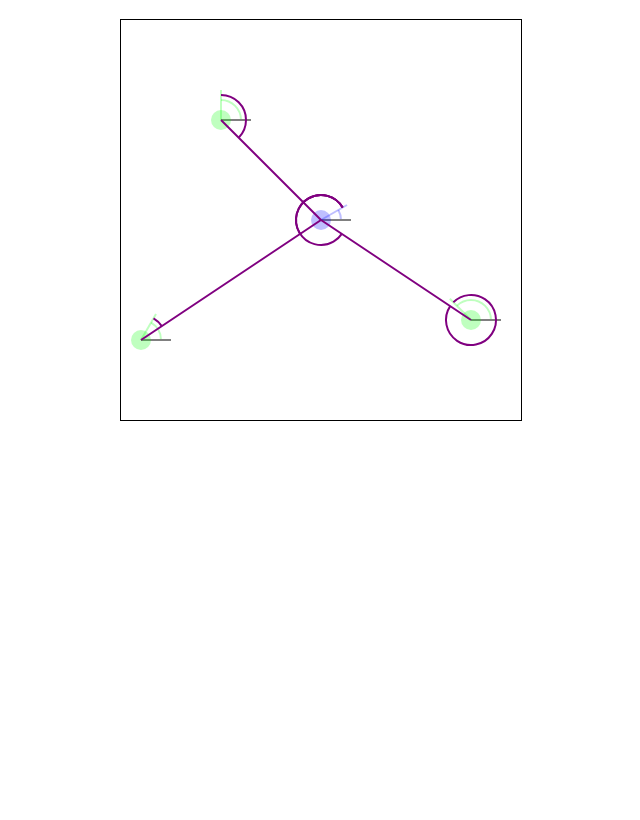
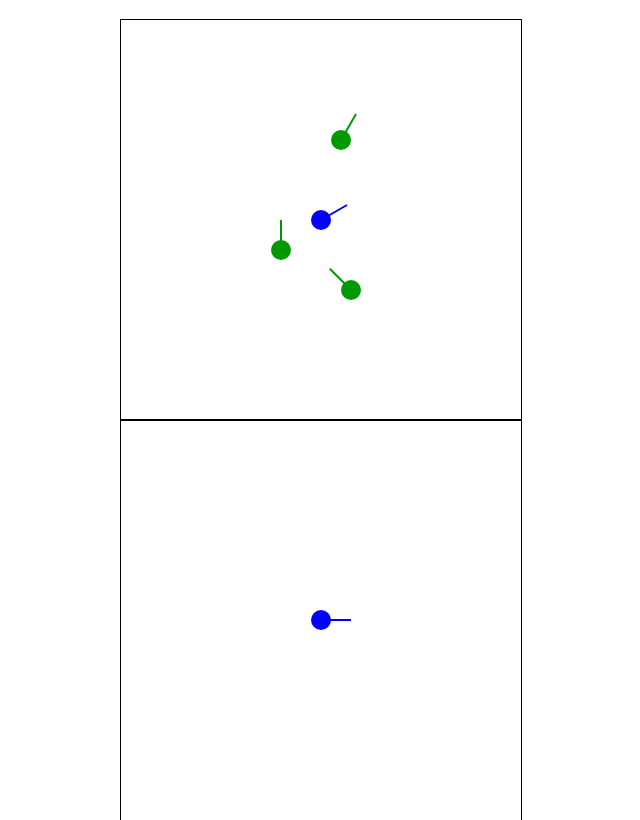
Before and after one commit to mac-casellaj/LiDart, a plain HTML site: page src/state_estimation_sim/stateestimationsim.html in a window 1280 px wide. Shown: the whole page, without its empty margins (319-959 px from the left). Drawn offline with Linux system fonts and the light colour scheme.

Commit message:
more progress on the sim

```diff
--- a/src/state_estimation_sim/stateestimationsim.html
+++ b/src/state_estimation_sim/stateestimationsim.html
@@ -6,25 +6,25 @@
             const angle_arm_r = 30;
             const annotation_color = "grey";
 
-            const landmark_color = "#00FF00";
+            const landmark_color = "#009900";
             const robot_color = "#0000FF";
 
             const observation_arc_r = 25;
             const observation_color = "purple";
 
             function drawXYTheta(ctx, X, color) {
-                ctx.strokeStyle = color;
-                ctx.lineWidth = 2;
-                ctx.beginPath();
-                ctx.ellipse(X.x, X.y, angle_arc_r, angle_arc_r, 0, 0, X.theta);
-                ctx.stroke();
+                // ctx.strokeStyle = color;
+                // ctx.lineWidth = 2;
+                // ctx.beginPath();
+                // ctx.ellipse(X.x, X.y, angle_arc_r, angle_arc_r, 0, 0, X.theta);
+                // ctx.stroke();
 
-                ctx.strokeStyle = annotation_color;
-                ctx.lineWidth = 2;
-                ctx.beginPath();
-                ctx.moveTo(X.x, X.y);
-                ctx.lineTo(X.x + angle_arm_r, X.y);
-                ctx.stroke();
+                // ctx.strokeStyle = annotation_color;
+                // ctx.lineWidth = 2;
+                // ctx.beginPath();
+                // ctx.moveTo(X.x, X.y);
+                // ctx.lineTo(X.x + angle_arm_r, X.y);
+                // ctx.stroke();
 
                 ctx.strokeStyle = color;
                 ctx.lineWidth = 2;
@@ -36,6 +36,56 @@
                 ctx.fillStyle = color;
                 ctx.beginPath();
                 ctx.ellipse(X.x, X.y, dot_r, dot_r, 0, 0, 2*Math.PI);
+                ctx.fill();
+            }
+
+            function drawXYThetaWithVariance(ctx, E, Var, color) {
+                // Draw variance
+                ctx.strokeStyle = color + "60";
+                ctx.lineWidth = 2;
+                ctx.beginPath();
+                ctx.moveTo(E.x, E.y);
+                ctx.lineTo(E.x + angle_arm_r*Math.cos(E.theta), E.y + angle_arm_r*Math.sin(E.theta));
+                ctx.stroke();
+
+                ctx.beginPath();
+                ctx.moveTo(E.x, E.y);
+                ctx.lineTo(E.x + angle_arm_r*Math.cos(E.theta), E.y + angle_arm_r*Math.sin(E.theta));
+                ctx.stroke();
+
+                const lambda1 = (Var.xx + Var.yy) / 2 + Math.sqrt( (Var.xx - Var.yy)*(Var.xx - Var.yy) / 4 + Var.xy*Var.xy );
+                const lambda2 = (Var.xx + Var.yy) / 2 - Math.sqrt( (Var.xx - Var.yy)*(Var.xx - Var.yy) / 4 + Var.xy*Var.xy );
+
+                let var_rotation = 0;
+                if((Var.xy == 0) && (Var.xx >= Var.yy)) {
+                    var_rotation = 0;
+                } else if((Var.xy == 0) && (Var.xx < Var.yy)) {
+                    var_rotation = Math.PI/2;
+                } else {
+                    var_rotation = Math.atan2(lambda1 - Var.xx, Var.yy);
+                }
+
+                const var_scale = 0.1;
+
+                const var_radiusX = var_scale*lambda1;
+                const var_radiusY = var_scale*lambda2;
+
+                ctx.strokeStyle = color + "60";
+                ctx.beginPath();
+                ctx.ellipse(E.x, E.y, var_radiusX, var_radiusY, var_rotation, 0, 2*Math.PI);
+                ctx.stroke();
+
+                // Draw mean
+                ctx.strokeStyle = color;
+                ctx.lineWidth = 2;
+                ctx.beginPath();
+                ctx.moveTo(E.x, E.y);
+                ctx.lineTo(E.x + angle_arm_r*Math.cos(E.theta), E.y + angle_arm_r*Math.sin(E.theta));
+                ctx.stroke();
+
+                ctx.fillStyle = color;
+                ctx.beginPath();
+                ctx.ellipse(E.x, E.y, dot_r, dot_r, 0, 0, 2*Math.PI);
                 ctx.fill();
             }
 
@@ -132,34 +182,139 @@
             // Constant Variances
             const Var_Yi = { dd: 2, pp: 2, aa: 2 };
 
-            // Actual poses
-            let L1 = { x: 20,  y: 80,  theta: 3.14/3   };
-            let L2 = { x: 100, y: 300, theta: 3.14/2   };
-            let L3 = { x: 350, y: 100, theta: 3*3.14/4 };
-            let X =  { x: 200, y: 200, theta: 3.14/6   };
+            // Actual states
+            let X =  { x: 0, y: 0, theta: 3.14/6   };
+            let landmarks = {
+                1: { x: 20,  y: 80,  theta: 3.14/3   },
+                2: { x: -40, y: -30, theta: 3.14/2   },
+                3: { x: 30, y: -70, theta: 3*3.14/4 },
+            };
 
-            // Landmark pose estimates
-            let E_L1 = { x: 0, y: 0, theta: 0 };
-            let Var_L1 = {xx: 1000, xy: 0, xt: 0, yy: 1000, yt: 0, tt: 1000 };
+            // Landmark state estimates
+            let landmark_estimates = {};
 
-            let E_L2 = {};
-            let Var_L2 = {};
+            // Robot state estimate (not reused, just for display purposes)
+            let E_X = { x: 0, y: 0, theta: 0 };
+            let Var_X = { xx: 0, xy: 0, xt: 0, yy: 0, yt: 0, tt: 0 };
 
-            let E_L3 = {};
-            let Var_L3 = {};
+            function run_state_estimator() {
+                // Compute observations -- part of the sim
+                let observations = {};
+                Object.entries(landmarks).forEach(entry => {
+                    const landmark_id = entry[0];
+                    const landmark_state = entry[1];
+
+                    observations[landmark_id] = gY(landmark_state, X);
+                });
+
+                // Estimate X from observations of previously observed landmarks,
+                // if no observed landmarks have been previously observed then initialize them as if X was 0
+
+                let X_estimates = [];
+                let w_denom = 0;
+                Object.entries(observations).forEach(entry => {
+                    const observed_id = entry[0];
+                    const Yi = entry[1];
+
+                    if(observed_id in landmark_estimates) {
+                        const E_Li = landmark_estimates[observed_id].E;
+                        const Var_Li = landmark_estimates[observed_id].Var;
+
+                        const Var_Xi = Var_gX(E_Li, Yi, Var_Li, Var_Yi);
+                        const wi = 1.0 / (Var_Xi.xx + Var_Xi.yy + Var_Xi.tt);
+                        w_denom += wi;
+
+                        // This landmark has been previously observed, it can be used to estimate X
+                        X_estimates.push([
+                            gX(E_Li, Yi),
+                            Var_Xi,
+                            wi,
+                        ]);
+                    }
+                });
+
+                console.log(X_estimates);
+
+                if(X_estimates.length == 0) {
+                    // TODO(Jon): do something here
+                }
+
+                E_X = { x: 0, y: 0, theta: 0 };
+                Var_X = { xx: 0, xy: 0, xt: 0, yy: 0, yt: 0, tt: 0 };
+                X_estimates.forEach(entry => {
+                    const E_Xi = entry[0];
+                    const Var_Xi = entry[1];
+                    const wi = entry[2] / w_denom;
+
+                    E_X.x += wi*E_Xi.x;
+                    E_X.y += wi*E_Xi.y;
+                    E_X.theta += wi*E_Xi.theta;
+
+                    Var_X.xx += wi*wi*Var_Xi.xx;
+                    Var_X.xy += wi*wi*Var_Xi.xy;
+                    Var_X.xt += wi*wi*Var_Xi.xt;
+                    Var_X.yy += wi*wi*Var_Xi.yy;
+                    Var_X.yt += wi*wi*Var_Xi.yt;
+                    Var_X.tt += wi*wi*Var_Xi.tt;
+                });
+
+                Object.entries(observations).forEach(entry => {
+                    const observed_id = entry[0];
+                    const Yi = entry[1];
+
+                    let E_Li = gL(Yi, E_X);
+                    let Var_Li = Var_gL(Yi, E_X, Var_Yi, Var_X);
+
+                    if(observed_id in landmark_estimates) {
+                        // This landmark has been previously observed, we can use the previous estimate to reduce variance
+
+                        const prev_E_Li = landmark_estimates[observed_id].E;
+                        const prev_Var_Li = landmark_estimates[observed_id].Var;
+
+                        const sigma1 = prev_Var_Li.xx + prev_Var_Li.yy + prev_Var_Li.tt;
+                        const sigma2 = Var_Li.xx + Var_Li.yy + Var_Li.tt;
+
+                        const w1 = sigma2 / (sigma1 + sigma2);
+                        const w2 = sigma1 / (sigma1 + sigma2);
+
+                        E_Li.x = w1*prev_E_Li.x + w2*E_Li.x;
+                        E_Li.y = w1*prev_E_Li.y + w2*E_Li.y;
+                        E_Li.theta = w1*prev_E_Li.theta + w2*E_Li.theta;
+
+                        Var_Li.xx = w1*w1*prev_Var_Li.xx + w2*w2*Var_Li.xx;
+                        Var_Li.xy = w1*w1*prev_Var_Li.xy + w2*w2*Var_Li.xy;
+                        Var_Li.xt = w1*w1*prev_Var_Li.xt + w2*w2*Var_Li.xt;
+                        Var_Li.yy = w1*w1*prev_Var_Li.yy + w2*w2*Var_Li.yy;
+                        Var_Li.yt = w1*w1*prev_Var_Li.yt + w2*w2*Var_Li.yt;
+                        Var_Li.tt = w1*w1*prev_Var_Li.tt + w2*w2*Var_Li.tt;
+                    }
+
+                    landmark_estimates[observed_id] = {
+                        E: E_Li,
+                        Var: Var_Li,
+                    };
+                });
+            }
 
             window.addEventListener("DOMContentLoaded", () => {
-                const canvas = document.getElementById("canvas");
-                const ctx = canvas.getContext("2d");
+                const inputcanvas = document.getElementById("inputcanvas");
+                const inputctx = inputcanvas.getContext("2d");
 
-                // Init landmark estimates
-                // ???
+                const outputcanvas = document.getElementById("outputcanvas");
+                const outputctx = outputcanvas.getContext("2d");
 
                 function renderCallback() {
-                    ctx.clearRect(0, 0, canvas.width, canvas.height);
-                    ctx.resetTransform();
-                    ctx.translate(0, canvas.height);
-                    ctx.scale(1, -1);
+                    inputctx.resetTransform();
+                    inputctx.clearRect(0, 0, inputcanvas.width, inputcanvas.height);
+                    inputctx.translate(0, inputcanvas.height);
+                    inputctx.scale(1, -1);
+                    inputctx.translate(inputcanvas.width/2, inputcanvas.height/2);
+
+                    outputctx.resetTransform();
+                    outputctx.clearRect(0, 0, outputcanvas.width, outputcanvas.height);
+                    outputctx.translate(0, outputcanvas.height);
+                    outputctx.scale(1, -1);
+                    outputctx.translate(outputcanvas.width/2, outputcanvas.height/2);
 
                     const move_speed = 0.4;
                     const rotate_speed = 0.02;
@@ -172,62 +327,24 @@
                     if(KeySDown) { X.y -= move_speed; }
                     if(KeyDDown) { X.x += move_speed; }
 
-                    // Draw actual poses
-                    drawXYTheta(ctx, L1, landmark_color + "40");
-                    drawXYTheta(ctx, L2, landmark_color + "40");
-                    drawXYTheta(ctx, L3, landmark_color + "40");
-                    drawXYTheta(ctx, X,  robot_color + "40");
+                    // Draw actual states
+                    drawXYTheta(inputctx, X, robot_color);
+                    Object.values(landmarks).forEach(landmark => {
+                        drawXYTheta(inputctx, landmark, landmark_color);
+                    });
 
                     // Compute & draw observations
-                    let Y1 = gY(L1, X);
-                    drawObservation(ctx, X, Y1);
+                    // ???????????
 
-                    let Y2 = gY(L2, X);
-                    drawObservation(ctx, X, Y2);
+                    // --- sim ends, state estimator begins ---
+                    drawXYThetaWithVariance(outputctx, E_X, Var_X, robot_color);
+                    Object.entries(landmark_estimates).forEach(entry => {
+                        const landmark_id = entry[0];
+                        const landmark_estimate = entry[1];
 
-                    let Y3 = gY(L3, X);
-                    drawObservation(ctx, X, Y3);
-
-                    // Compute & draw X estimate
-                    let E_X1 = gX(E_L1, Y1);
-                    let Var_X1 = Var_gX(E_L1, Y1, Var_L1, Var_Yi);
-                    /*
-                    let w1 = 1.0 / (Var_X1.xx + Var_X1.yy + Var_X1.tt);
-
-                    let E_X2 = gX(E_L2, Y2);
-                    let Var_X2 = Var_gX(E_L2, Y2, Var_L2, Var_Yi);
-                    let w2 = 1.0 / (Var_X2.xx + Var_X2.yy + Var_X2.tt);
-
-                    let E_X3 = gX(E_L3, Y3);
-                    let Var_X3 = Var_gX(E_L3, Y3, Var_L3, Var_Yi);
-                    let w3 = 1.0 / (Var_X3.xx + Var_X3.yy + Var_X3.tt);
-
-                    let w_denom = w1 + w2 + w3;
-
-                    let E_X = {
-                        x: (w1/w_denom)*E_X1.x + (w2/w_denom)*E_X2.x + (w3/w_denom)*E_X3.x,
-                        y: (w1/w_denom)*E_X1.y + (w2/w_denom)*E_X2.y + (w3/w_denom)*E_X3.y,
-                        theta: (w1/w_denom)*E_X1.theta + (w2/w_denom)*E_X2.theta + (w3/w_denom)*E_X3.theta,
-                    };
-
-                    let Var_X = {
-                        xx: 0,
-                        xy: 0,
-                        xt: 0,
-                        yy: 0,
-                        yt: 0,
-                        tt: 0,
-                    };
-                    */
-                    let E_X = E_X1;
-
-                    drawXYTheta(ctx, E_X, robot_color);
-
-                    // Compute & draw landmark estimates
-                    // drawXYTheta(ctx, E_L1, landmark_color + "80");
-                    // drawXYTheta(ctx, E_L2, landmark_color + "80");
-                    // drawXYTheta(ctx, E_L3, landmark_color + "80");
-
+                        drawXYThetaWithVariance(outputctx, landmark_estimate.E, landmark_estimate.Var, landmark_color);
+                        // drawXYTheta(outputctx, landmark_estimate.E, landmark_color);
+                    });
 
                     requestAnimationFrame(renderCallback);
                 }
@@ -251,13 +368,15 @@
                 else if(event.code == "KeyA") { KeyADown = false; }
                 else if(event.code == "KeyS") { KeySDown = false; }
                 else if(event.code == "KeyD") { KeyDDown = false; }
+                else if(event.code == "Space") { run_state_estimator(); }
             });
         </script>
     </head>
     <body style="margin: 0;">
         <div style="display: flex; flex-direction: column; align-items: center;">
             <div style="height: 20px;"></div>
-            <canvas style="outline: solid 1px black; width: 400px; height: 400px;" width="400" height="400" id="canvas"></canvas>
+            <canvas style="outline: solid 1px black; width: 400px; height: 400px;" width="400" height="400" id="inputcanvas"></canvas>
+            <canvas style="outline: solid 1px black; width: 400px; height: 400px;" width="400" height="400" id="outputcanvas"></canvas>
         </div>
     </body>
 </html>
```
